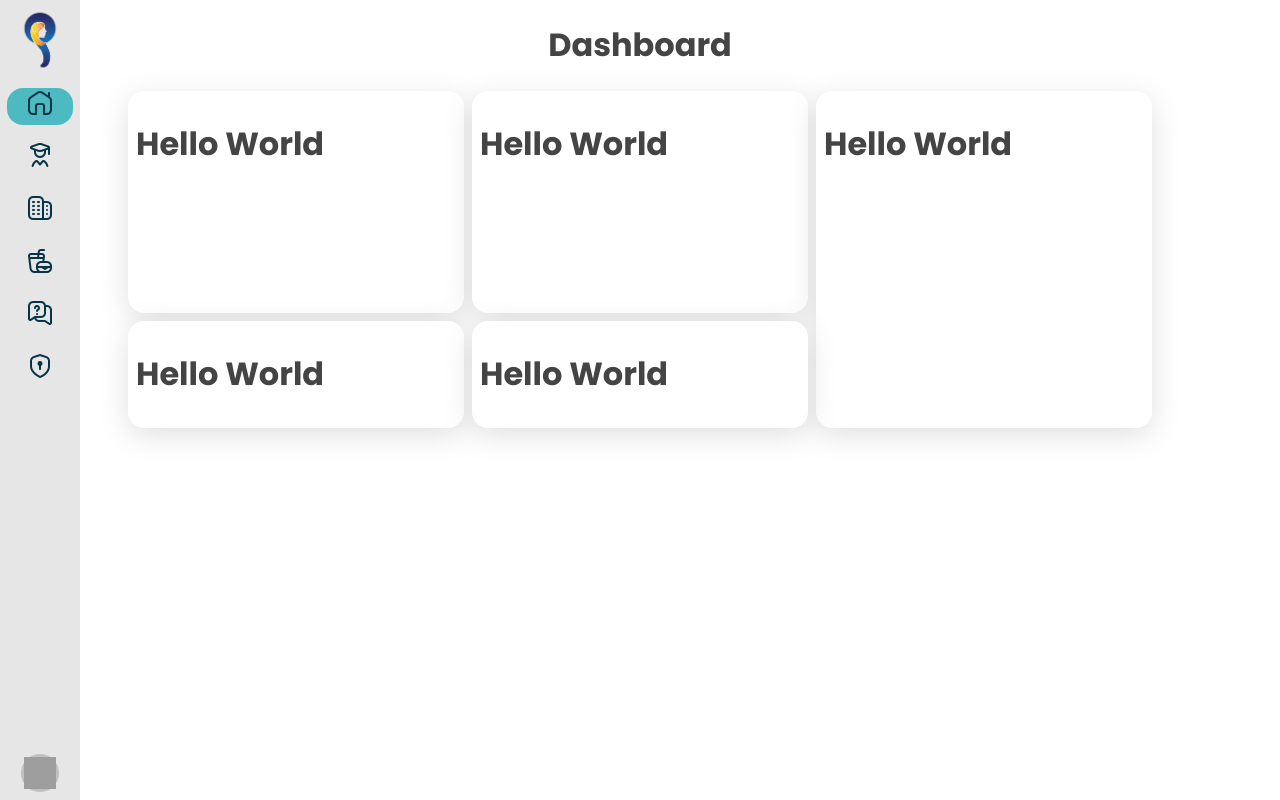
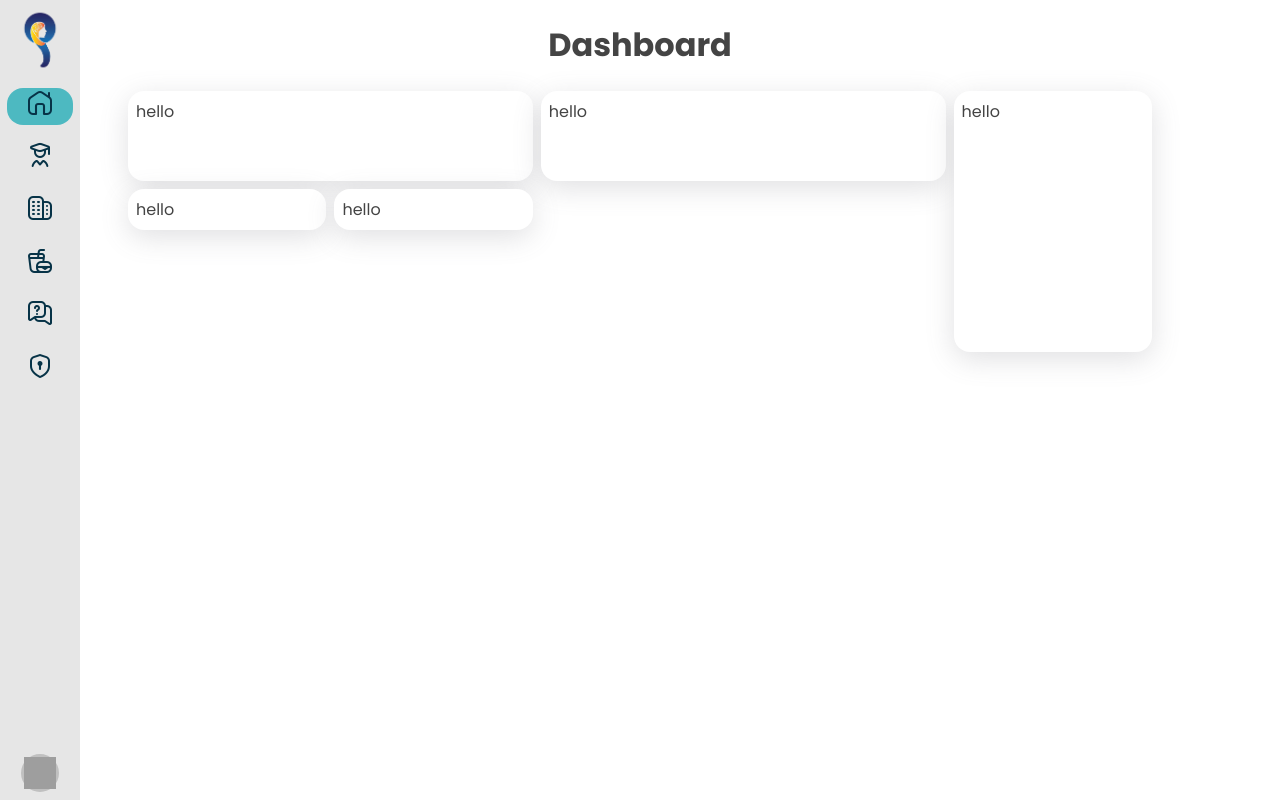
Before and after one commit to CaptainAlpha04/Frontend, a Svelte app: page / in a window 1280 px wide. Built offline with nearby package versions, Linux system fonts and the light colour scheme; grey boxes are pictures that could not be loaded; a web font is replaced by a local one.

Commit message:
Ui components

```diff
--- a/src/components/Routes/Home.svelte
+++ b/src/components/Routes/Home.svelte
@@ -1,18 +1,25 @@
 <script >
-  import ContentGrid from "../uicomponents/content-grid.svelte";
+import ContentGrid from "../uicomponents/content-grid.svelte";
+import Card from "../uicomponents/card.svelte";
+import {createEventDispatcher} from "svelte";
 
-  let cardsProperties = [
-    { columnSpan: 1, rowSpan: 2 },
-    { columnSpan: 1, rowSpan: 2 },
-    { columnSpan: 1, rowSpan: 3 },
-    { columnSpan: 1, rowSpan: 1 },
-    { columnSpan: 1, rowSpan: 1 },
-  ];
+const redirectPath = createEventDispatcher();
+
+function redirectRoute() {
+
+}
+
 </script>
 
 <main>
 <h1>Dashboard</h1>
-<ContentGrid {cardsProperties}/>
+<ContentGrid>
+<Card rowSpan = 2 columnSpan = 2 on:click={redirectRoute}/>
+<Card rowSpan = 2 columnSpan = 2/>
+<Card rowSpan = 8 columnSpan = 1/>
+<Card rowSpan = 1 columnSpan = 1/>
+<Card rowSpan = 1 columnSpan = 1/>
+</ContentGrid>
 </main>
 
 <style>
--- a/src/components/uicomponents/card.svelte
+++ b/src/components/uicomponents/card.svelte
@@ -1,17 +1,16 @@
 <script>
 export let columnSpan = 4;
 export let rowSpan = 1;
-let gridSpan = `grid-column: span ${columnSpan}; grid-area: span ${rowSpan}`;
-
+let gridSpan = `grid-column-start: span ${columnSpan}; grid-row-start: span ${rowSpan}`;
 </script>
 
 <main style={gridSpan}>
-<h1>Hello World</h1>
+<slot>hello</slot>
 </main>
 
 <style>
 main {
-    background-color: white;
+    background-color: rgb(255, 255, 255);
     min-width: 0svw;
     min-height: 0svh;
     max-width: 100svw;
@@ -21,6 +20,7 @@ main {
     box-shadow: rgba(100, 100, 111, 0.2) 0px 7px 29px 0px;
     cursor: pointer;
     transition: all 100ms ease;
+
 }
 
 main:hover{
--- a/src/components/uicomponents/content-grid.svelte
+++ b/src/components/uicomponents/content-grid.svelte
@@ -1,18 +1,15 @@
 <script>
-import Card from "./card.svelte";
-export let cardsProperties;
+
 </script>
 
 <main>
-    {#each cardsProperties as { columnSpan, rowSpan }, i}
-    <Card columnSpan={columnSpan} rowSpan={rowSpan} />
-    {/each}
+    <slot></slot>
 </main>
 
 <style>
 main{
     display: grid;
-    grid-template-columns: repeat(3, 1fr);
+    grid-template-columns: repeat(5, 1fr);
     justify-content: center;
     gap: 0.5rem;
     width: 80svw;
```
Also changed, not shown: src/components/Routes/RoutedPath.svelte (added, +21 -0 lines), src/components/uicomponents/breadcrumb.svelte (added, +38 -0 lines).
